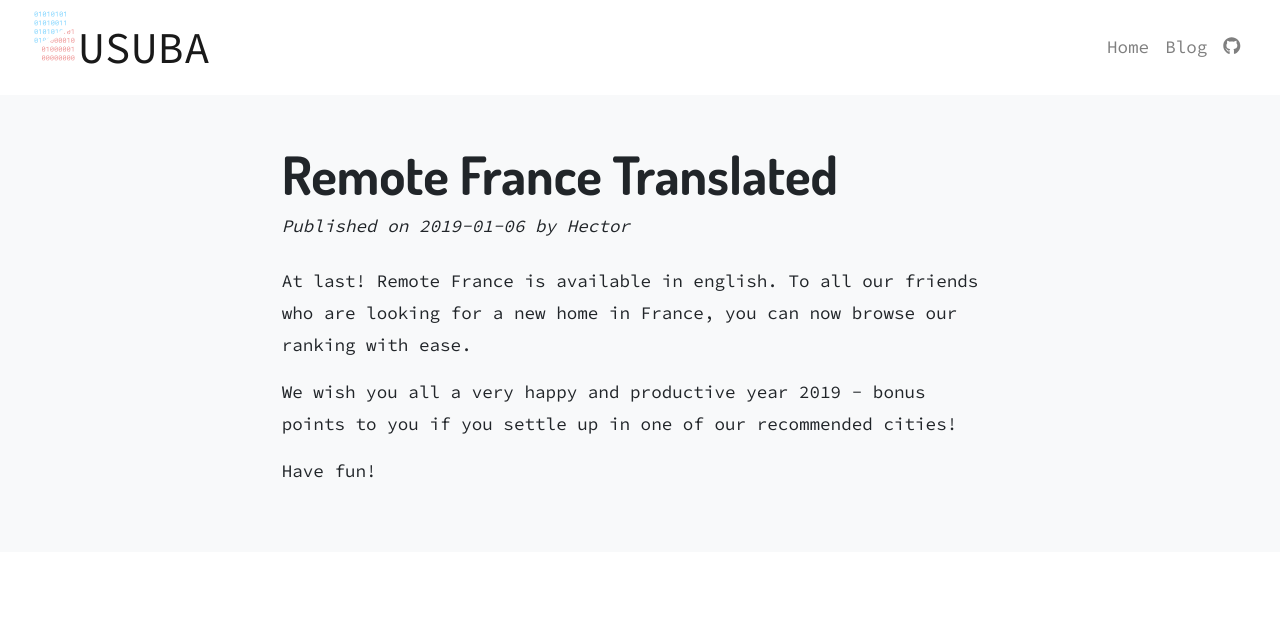
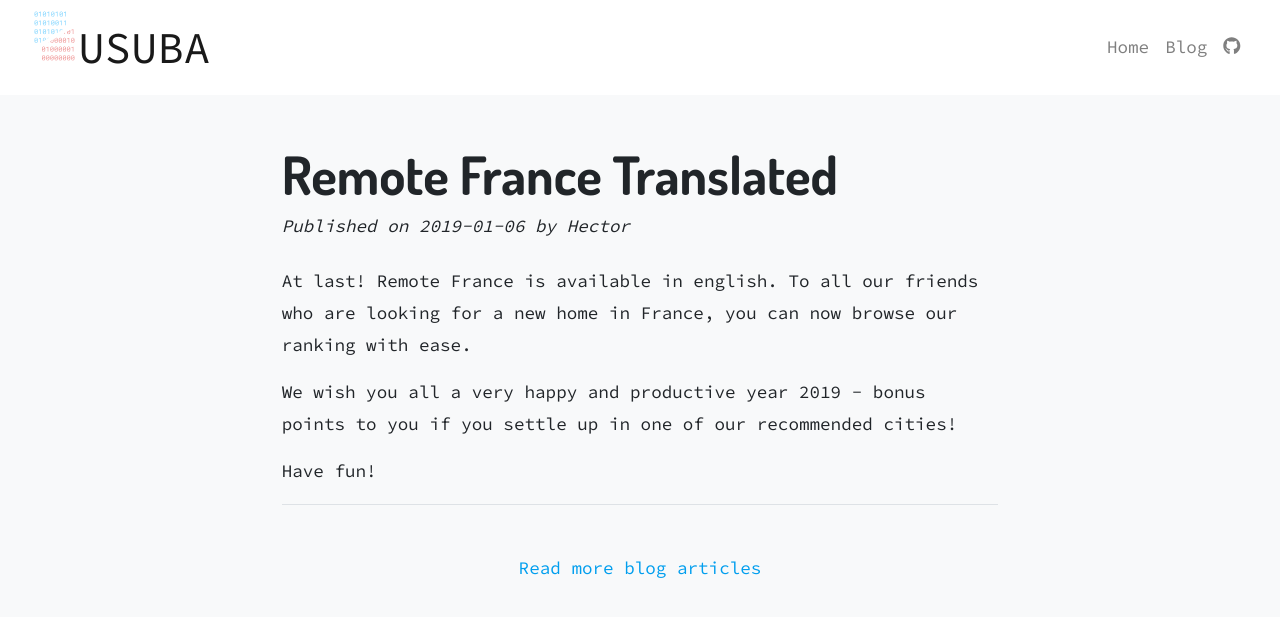
Before and after one commit to DadaIsCrazy/usuba-crypto, a Jekyll site: the page built from docs/_posts/2019-01-06-remote-france-translated.md, in a window 1280 px wide. Shown: the top 617 px of the page. Built offline with Jekyll 4.4.1, drawn with Linux system fonts in a browser that asks for light colours; nearby versions of some CDN libraries; comment, search, counter and statistics services are not loaded.

Commit message:
Update layout of blog post
add back to blog + separation between body & comments

```diff
--- a/docs/_layouts/post.html
+++ b/docs/_layouts/post.html
@@ -6,10 +6,14 @@ comments: true
 <div class="container bg-light">
 	<div class="row justify-content-center py-5">
 		<div class="col-lg-7 text-left">
+			<!-- Title -->
 			<h1 class="mb-1">{{ page.title }}</h1>
+			<!-- meta info -->
 			<div class="mt-1 mb-4"><em>Published on {{ page.date | date: "%Y-%m-%d" }} by {{ page.author }}</em></div>
-			{{ content }}
-
+			<!-- body of the article -->
+			<div class="border-bottom">
+				{{ content }}
+			</div>
 			<!-- Disqus comments -->
 			{% if page.comments %}
 			<div id="disqus_thread" class="border-top my-5 py-5"></div>
@@ -33,6 +37,7 @@ comments: true
 			<noscript>Please enable JavaScript to view the <a href="https://disqus.com/?ref_noscript">comments powered by Disqus.</a></noscript>
 			{% endif %}
 
+			<div class="mt-5 text-center"><a href="{{ site.baseurl }}/blog">Read more blog articles</a></div>
 		</div>
 	</div>
 </div>
```
Also changed, not shown: 9 other files.
